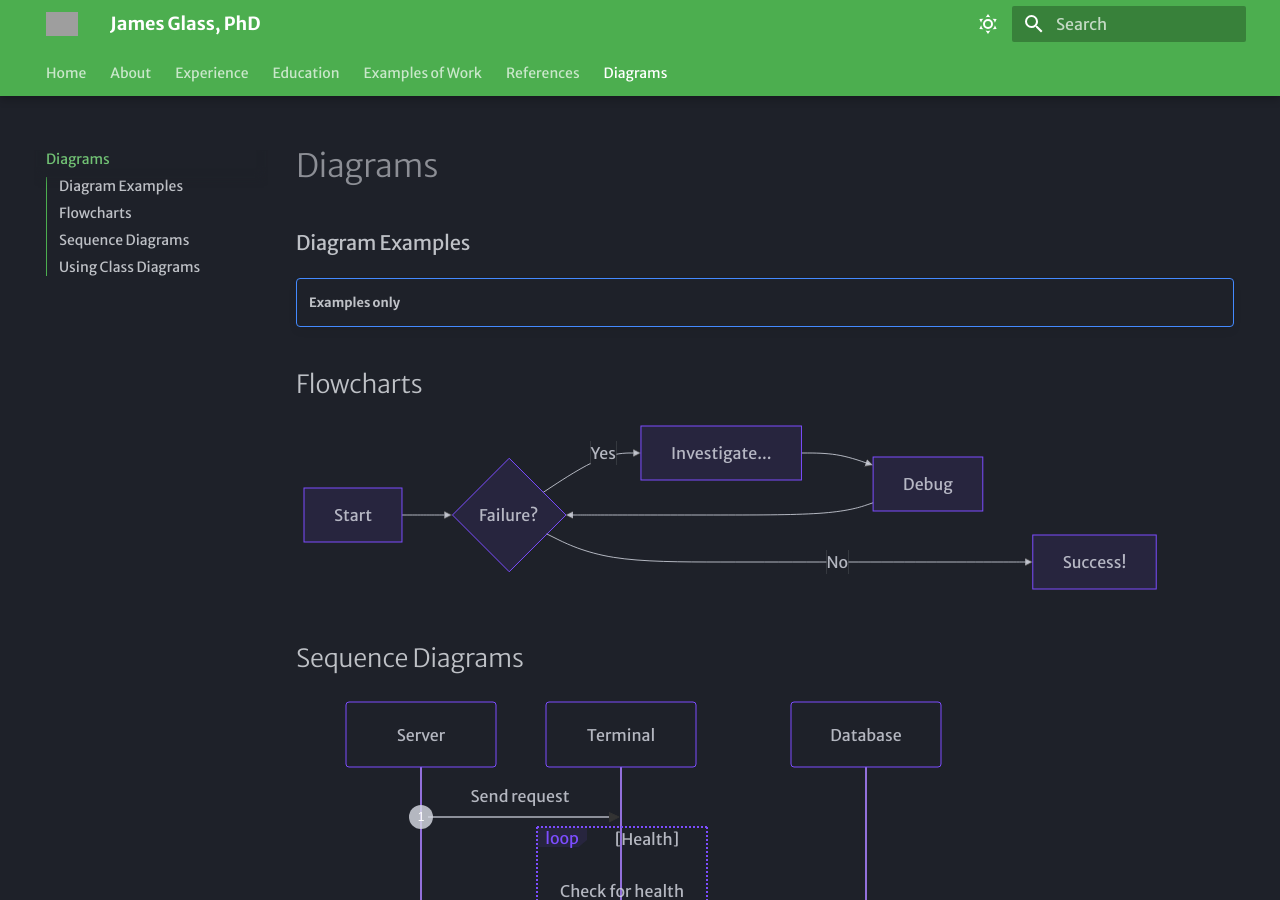
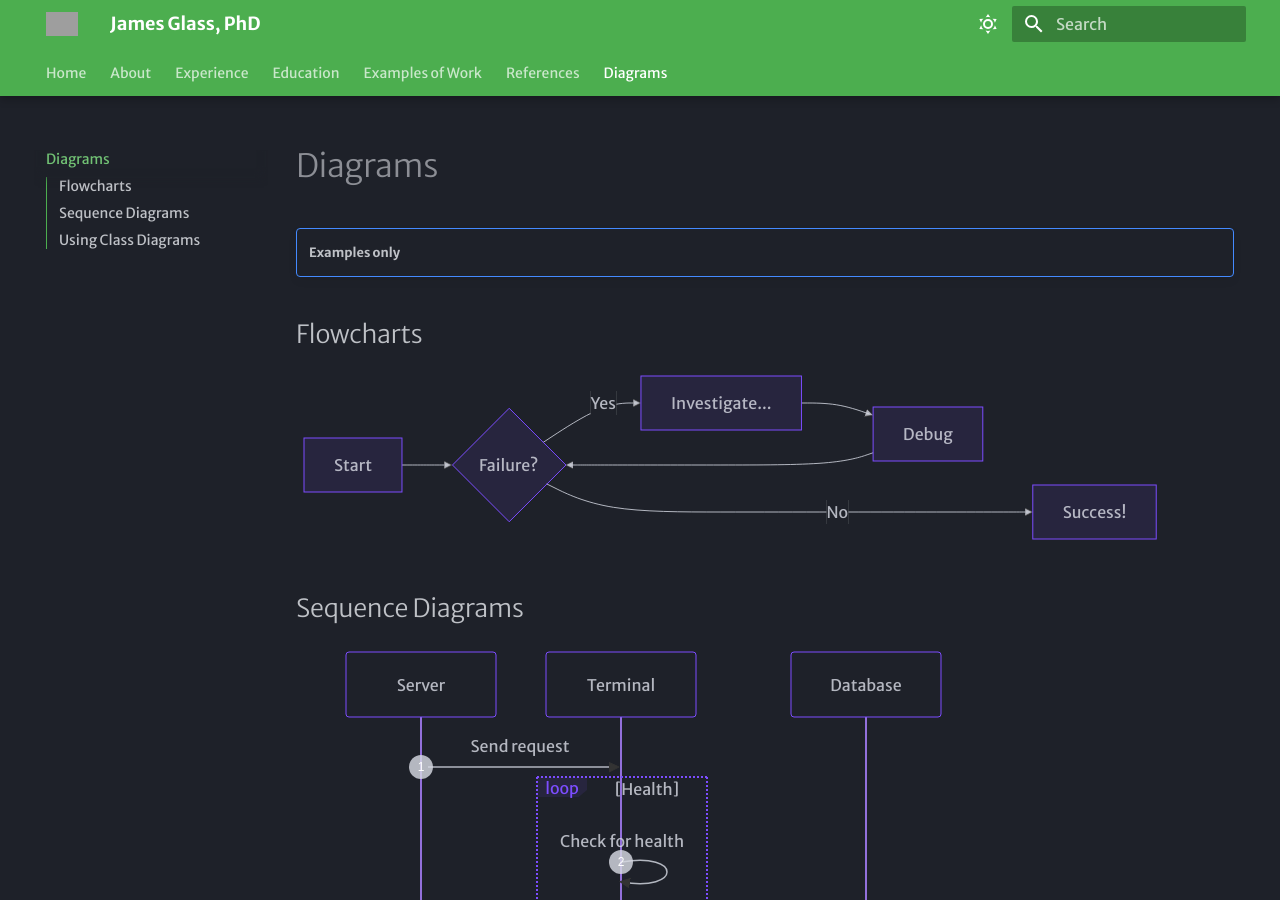
Before and after one commit to james-glass1999/MKDocs-James-Glass-PhD, an MkDocs documentation site: the page built from docs/diagrams.md, in a window 1280 px wide and 900 px high. Built offline with MkDocs 1.6.1 and Material for MkDocs 9.7.7, drawn with Linux system fonts in a browser that asks for light colours; grey boxes are pictures that could not be loaded.

Commit message:
remove heading in diagrams

```diff
--- a/docs/diagrams.md
+++ b/docs/diagrams.md
@@ -1,5 +1,3 @@
-### Diagram Examples
-
 !!! note ""
 
     **Examples only**
```
